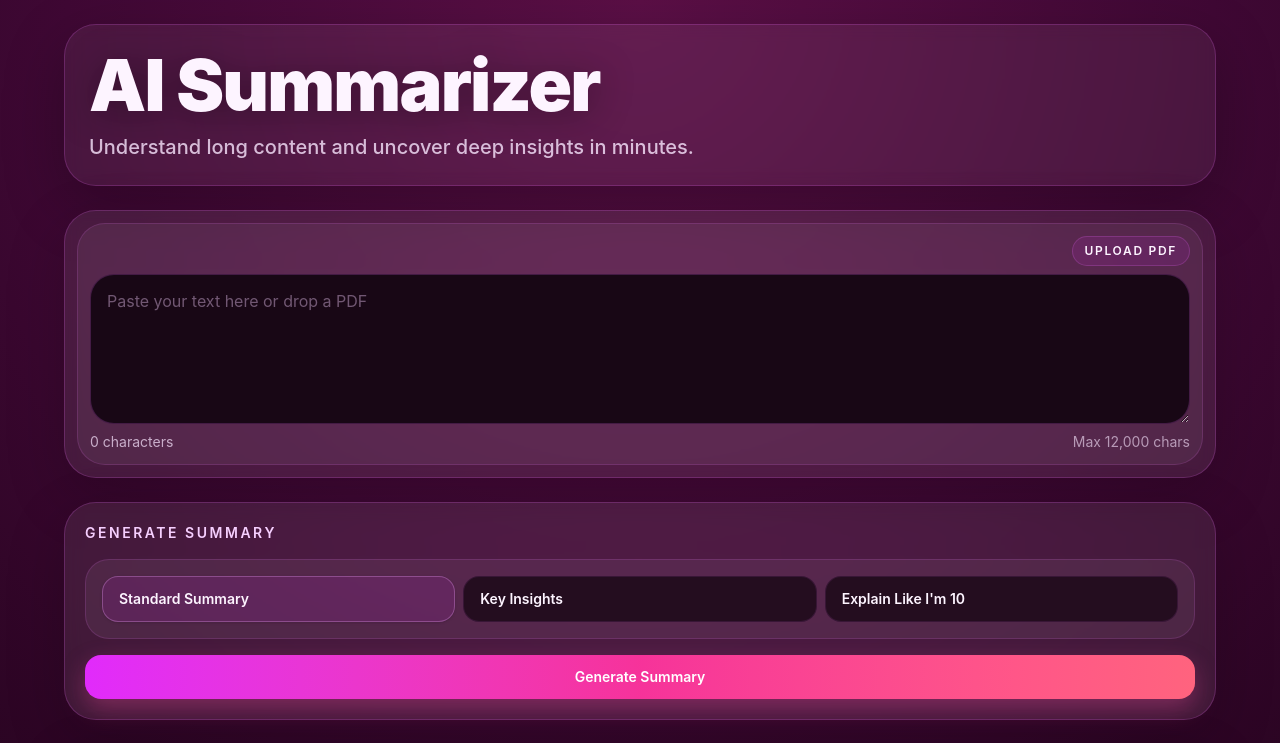
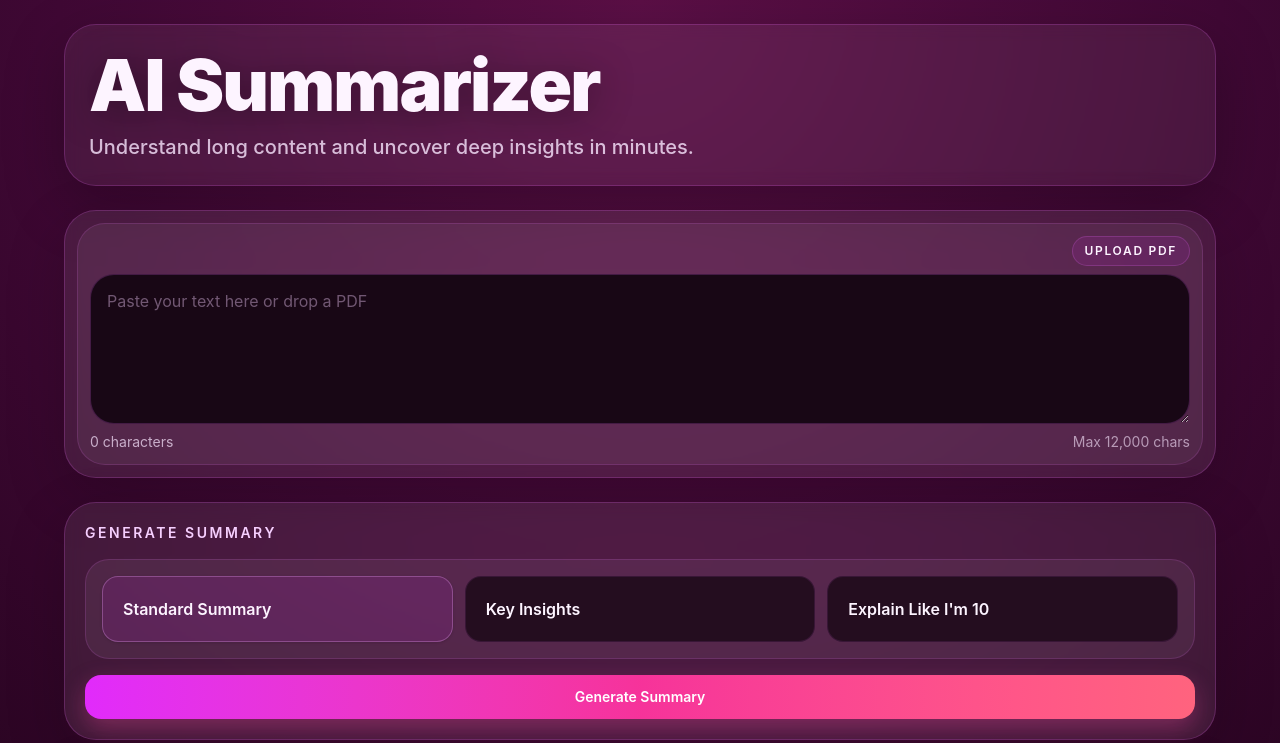
Before and after one commit to reolaccc/ai-summarizer, a React (Vite) app: page / in a window 1280 px wide. Shown: the top 743 px of the page. Built offline with nearby package versions, Linux system fonts and the light colour scheme.

Commit message:
Restore summary mode button size

```diff
--- a/src/components/SummaryModeSelector.tsx
+++ b/src/components/SummaryModeSelector.tsx
@@ -7,7 +7,7 @@ type Props = {
 
 export function SummaryModeSelector({ value, onChange }: Props) {
   return (
-    <div className="grid gap-2 sm:grid-cols-3">
+    <div className="grid gap-3 sm:grid-cols-3">
       {SUMMARY_MODES.map((mode) => {
         const active = mode.id === value;
 
@@ -16,13 +16,13 @@ export function SummaryModeSelector({ value, onChange }: Props) {
             key={mode.id}
             type="button"
             onClick={() => onChange(mode.id)}
-            className={`rounded-2xl border px-4 py-3 text-left transition ${
+            className={`rounded-2xl border px-5 py-5 text-left transition ${
               active
                 ? "border-fuchsia-300/30 bg-fuchsia-500/10 text-fuchsia-50 shadow-sm"
                 : "border-fuchsia-400/10 bg-[#240d1f] text-fuchsia-50/90 hover:border-fuchsia-300/20 hover:bg-fuchsia-500/10"
             }`}
           >
-            <div className="text-sm font-semibold text-fuchsia-50">{mode.label}</div>
+            <div className="text-base font-semibold text-fuchsia-50">{mode.label}</div>
           </button>
         );
       })}
```
